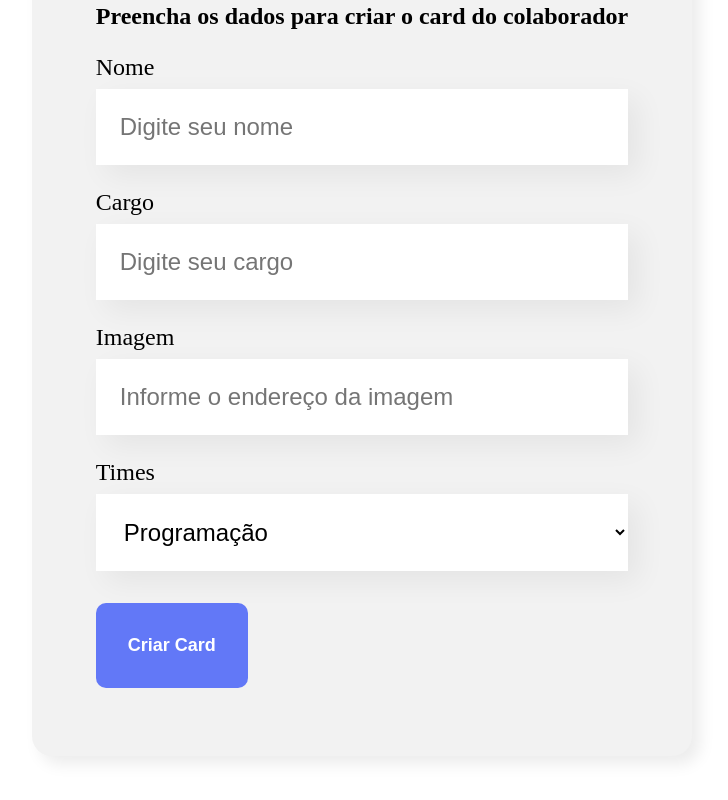
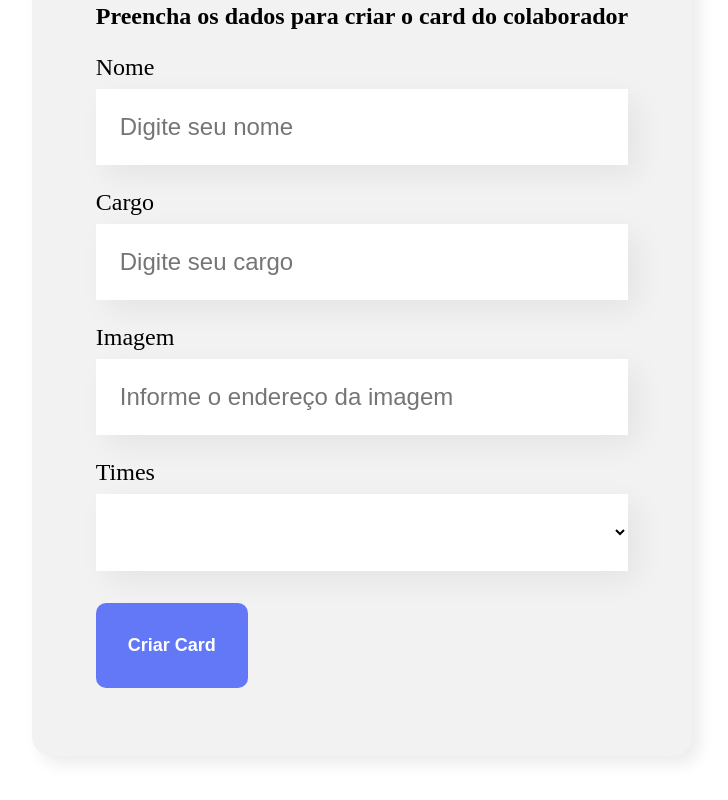
Before and after one commit to igorjosiel/organograma-react-js, a React (Vite) app: page / in a window 1280 px wide. Shown: the part 631-1431 px from the top of the page, without its empty margins (278-1006 px from the left). Built offline with nearby package versions, Linux system fonts and the light colour scheme.

Commit message:
fix: ajustes.

```diff
--- a/src/components/Employee/index.jsx
+++ b/src/components/Employee/index.jsx
@@ -1,9 +1,9 @@
 import "./Employee.css";
 
-const Employee = ({ name, role, image }) => {
+const Employee = ({ name, role, image, backgroundColor }) => {
   return (
     <div className="employee">
-      <div className="header">
+      <div className="header" style={{ backgroundColor }}>
         <img src={image} alt={name} />
       </div>
       <div className="footer">
--- a/src/components/SelectInput/index.jsx
+++ b/src/components/SelectInput/index.jsx
@@ -8,7 +8,10 @@ function SelectInput({ label, items, value, onChange, required }) {
   return (
     <div className="select-input">
       <label>{label}</label>
+
       <select required={required} value={value} onChange={handleValue}>
+        <option value=""></option>
+
         {items.map(item => {
           return <option key={item}>{item}</option>
         })}
--- a/src/components/Team/index.jsx
+++ b/src/components/Team/index.jsx
@@ -11,9 +11,11 @@ const Team = ({ name, primaryColor, secondaryColor, teamMembers }) => {
         {teamMembers.map(teamMember => {
           return (
             <Employee
+              key={teamMember.name}
               name={teamMember.name}
               role={teamMember.role}
               image={teamMember.image}
+              backgroundColor={secondaryColor}
             />
           );
         })}
```
Also changed, not shown: 1 other file (tests, documents, lock files or other folders).
